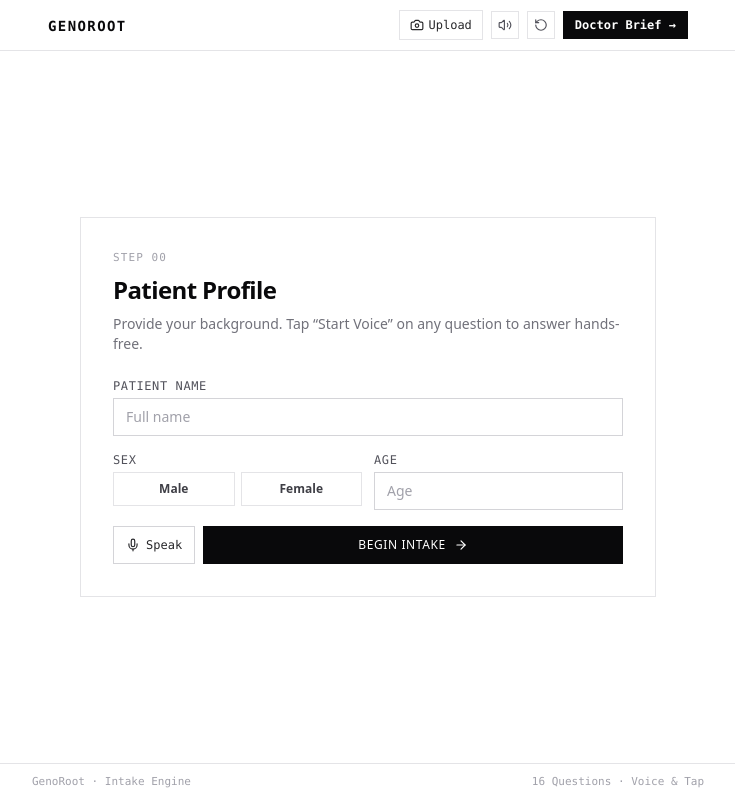
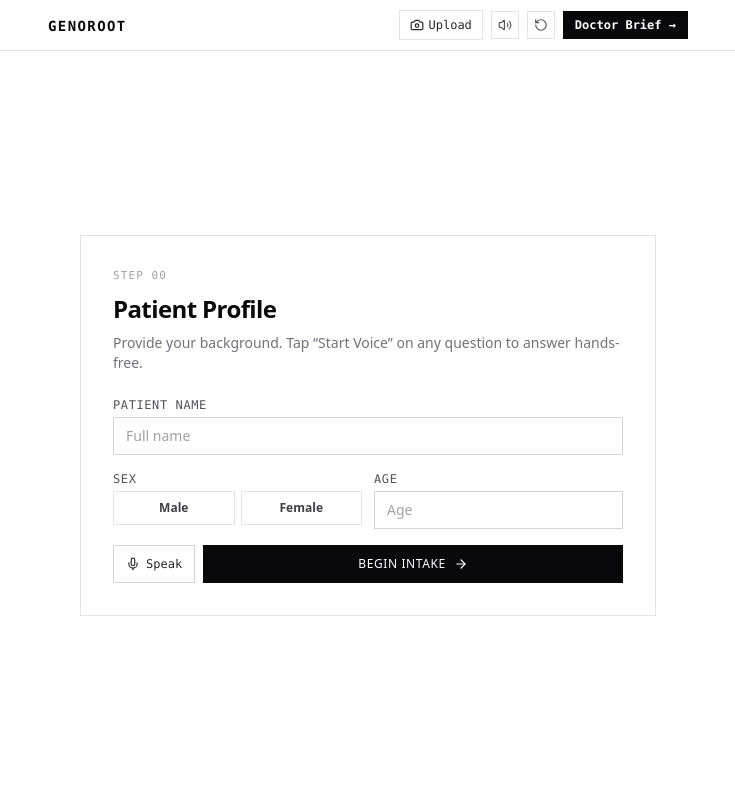
Before and after one commit to yaseen2402/form, a Next.js app: page / in a window 1280 px wide. Shown: the whole page, without its empty margins (269-1004 px from the left). Built offline with nearby package versions, Linux system fonts and the light colour scheme.

Commit message:
style: remove page footer for cleaner layout

```diff
--- a/src/app/page.tsx
+++ b/src/app/page.tsx
@@ -29,13 +29,6 @@ export default function Home() {
 
       <PrescriptionUploadModal />
 
-      {/* Minimal Footer */}
-      <footer className="border-t border-zinc-200 py-2.5 px-3 sm:px-4 text-[10px] sm:text-[11px] font-mono text-zinc-400 mt-auto">
-        <div className="max-w-2xl mx-auto flex items-center justify-between gap-2">
-          <span>GenoRoot · Intake Engine</span>
-          <span>16 Questions · Voice & Tap</span>
-        </div>
-      </footer>
     </div>
   );
 }
```
